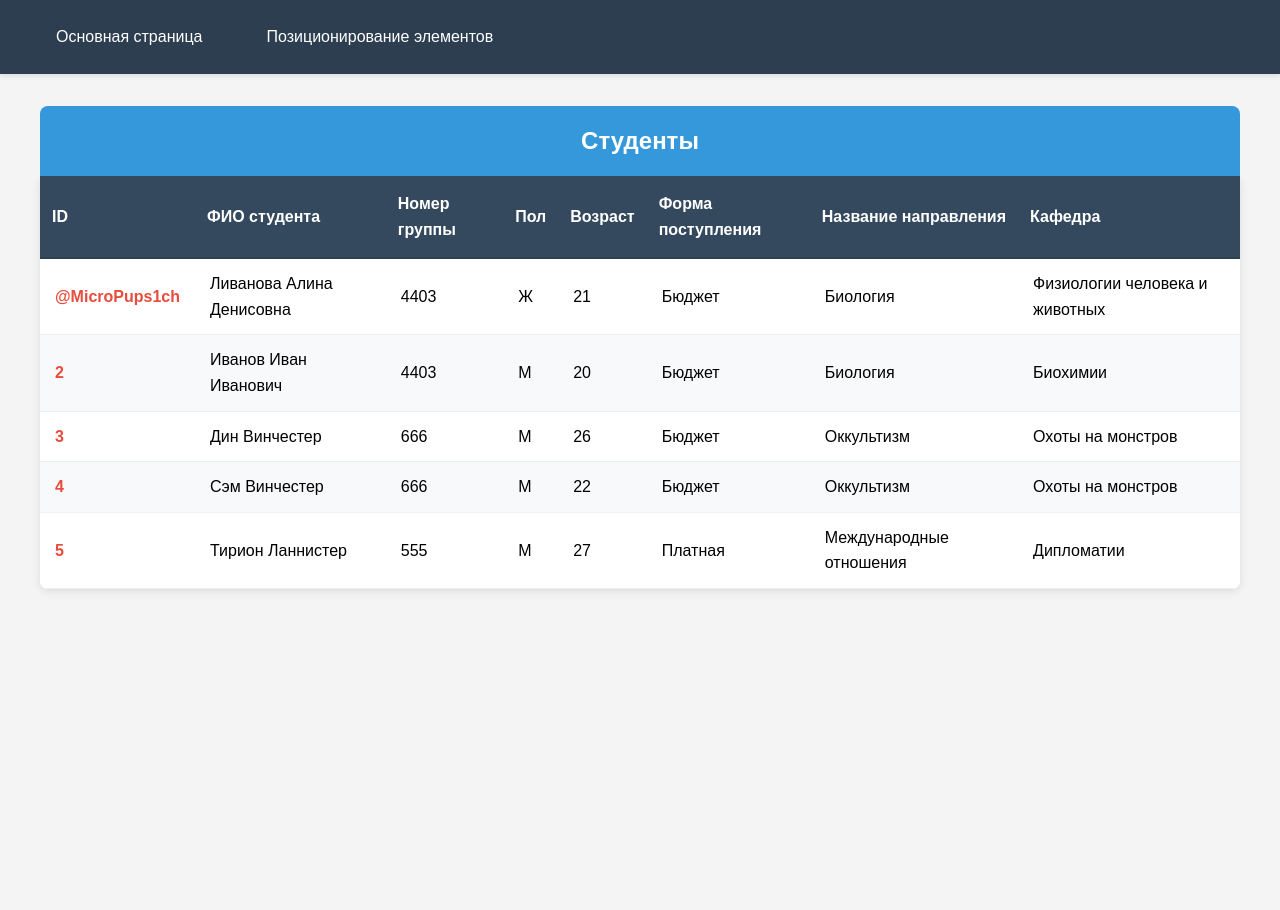
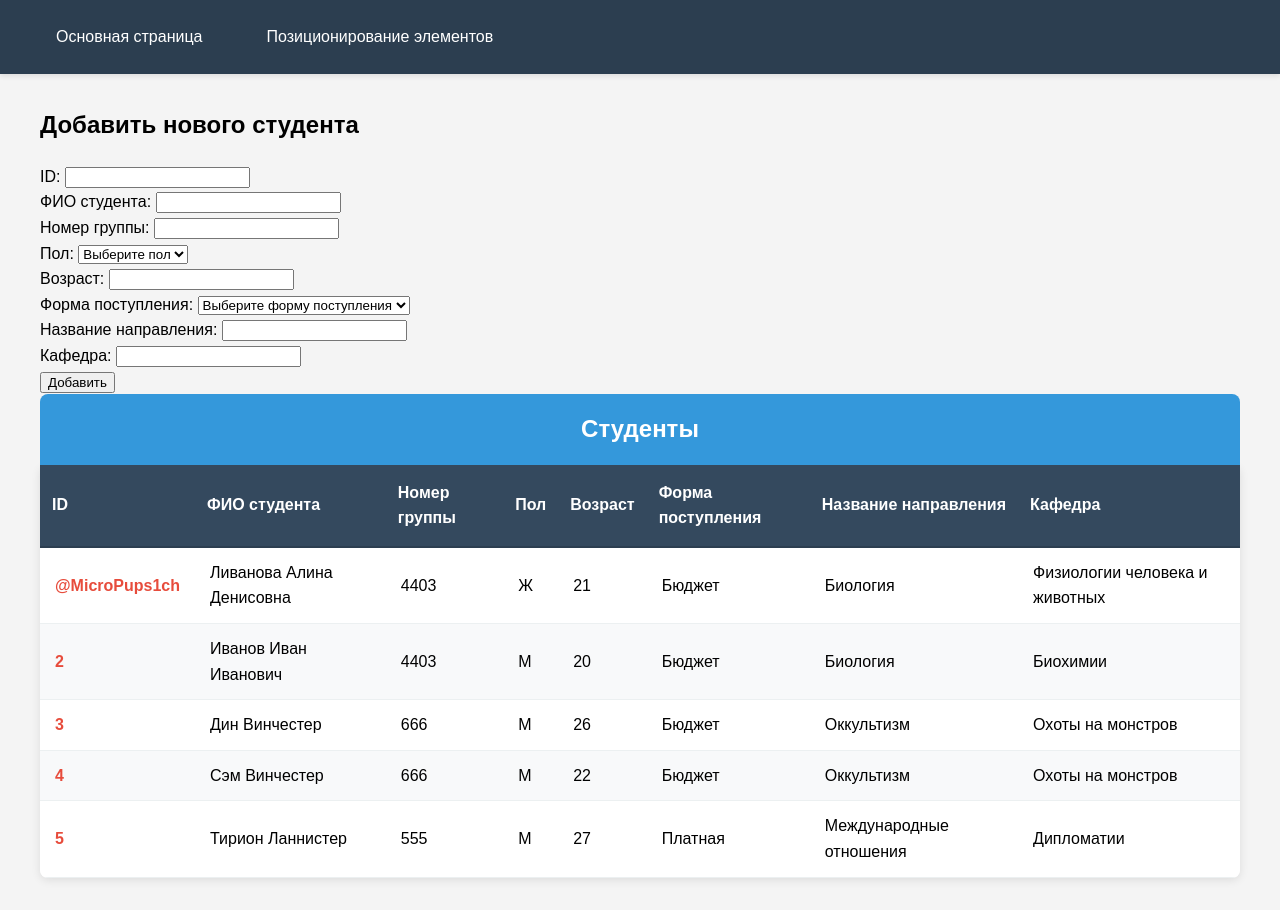
Before and after one commit to Murblet226/-, a plain HTML site: page table.html in a window 1280 px wide. Before the commit the page ends 800 px from the top, so only its background shows below. Drawn offline with Linux system fonts and the light colour scheme.

Commit message:
Add files via upload

```diff
--- a/table.html
+++ b/table.html
@@ -15,6 +15,67 @@
         </div>
     </div>
      <main>
+        <form class="student-form">
+            <h2 class="form-title">Добавить нового студента</h2>
+
+            <div class="form-row">
+                <div class="form-group">
+                    <label for="id">ID:</label>
+                    <input type="text" id="id" name="id">
+                </div>
+
+                <div class="form-group">
+                    <label for="fullName">ФИО студента:</label>
+                    <input type="text" id="fullName" name="fullName">
+                </div>
+            </div>
+
+            <div class="form-row">
+                <div class="form-group">
+                    <label for="group">Номер группы:</label>
+                    <input type="text" id="group" name="group">
+                </div>
+
+                <div class="form-group">
+                    <label for="gender">Пол:</label>
+                    <select id="gender" name="gender">
+                        <option value="">Выберите пол</option>
+                        <option value="М">М</option>
+                        <option value="Ж">Ж</option>
+                    </select>
+                </div>
+            </div>
+
+            <div class="form-row">
+                <div class="form-group">
+                    <label for="age">Возраст:</label>
+                    <input type="number" id="age" name="age">
+                </div>
+
+                <div class="form-group">
+                    <label for="admissionType">Форма поступления:</label>
+                    <select id="admissionType" name="admissionType">
+                        <option value="">Выберите форму поступления</option>
+                        <option value="Бюджет">Бюджет</option>
+                        <option value="Платная">Платная</option>
+                    </select>
+                </div>
+            </div>
+
+            <div class="form-row">
+                <div class="form-group">
+                    <label for="direction">Название направления:</label>
+                    <input type="text" id="direction" name="direction">
+                </div>
+
+                <div class="form-group">
+                    <label for="department">Кафедра:</label>
+                    <input type="text" id="department" name="department">
+                </div>
+            </div>
+
+            <button type="submit">Добавить</button>
+        </form>
          <table>
             <caption>Студенты</caption>
             <thead>
```
